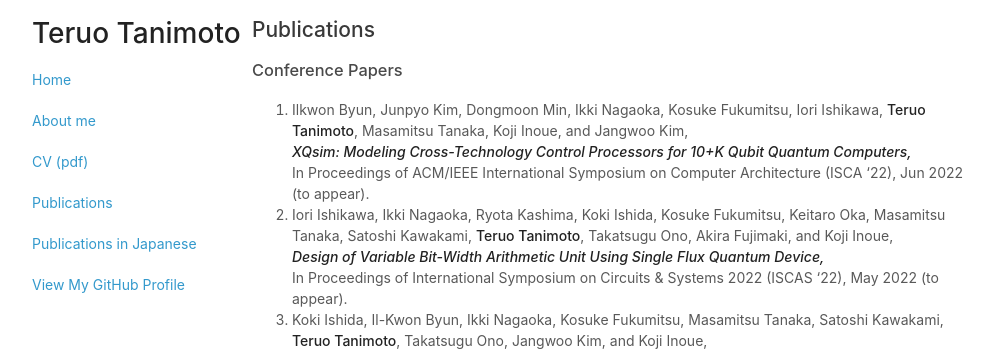
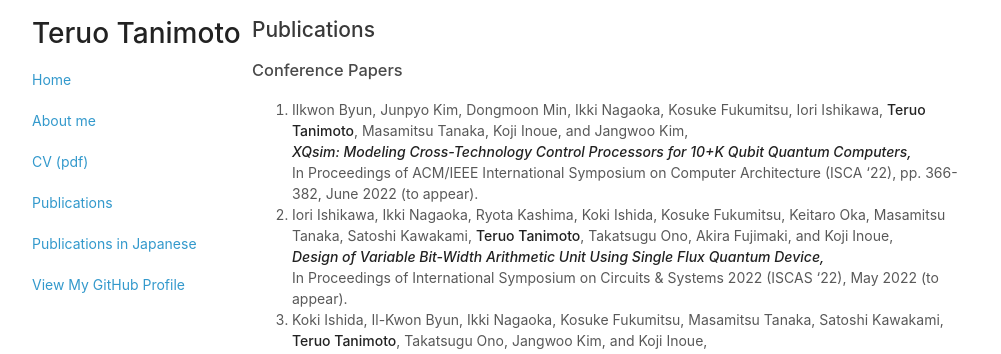
Before and after one commit to teruo41/teruo41.github.io, a Jekyll site: the page built from pubse.md, in a window 1280 px wide and 900 px high. Shown: the top 354 px of the window, without its empty margins (138-1139 px from the left). Built offline with Jekyll 4.4.1, drawn with Linux system fonts in a browser that asks for light colours.

Commit message:
Update pubse.md

```diff
--- a/pubse.md
+++ b/pubse.md
@@ -9,7 +9,7 @@ title: Publications
 
 0. Ilkwon Byun, Junpyo Kim, Dongmoon Min, Ikki Nagaoka, Kosuke Fukumitsu, Iori Ishikawa, __Teruo Tanimoto__, Masamitsu Tanaka, Koji Inoue, and Jangwoo Kim,
    ***XQsim: Modeling Cross-Technology Control Processors for 10+K Qubit Quantum Computers,***
-   In Proceedings of ACM/IEEE International Symposium on Computer Architecture (ISCA '22), Jun 2022 (to appear).
+   In Proceedings of ACM/IEEE International Symposium on Computer Architecture (ISCA '22), pp. 366-382, June 2022 (to appear).
 
 0. Iori Ishikawa, Ikki Nagaoka, Ryota Kashima, Koki Ishida, Kosuke Fukumitsu, Keitaro Oka, Masamitsu Tanaka, Satoshi Kawakami, __Teruo Tanimoto__, Takatsugu Ono, Akira Fujimaki, and Koji Inoue,
    ***Design of Variable Bit-Width Arithmetic Unit Using Single Flux Quantum Device,***
```
